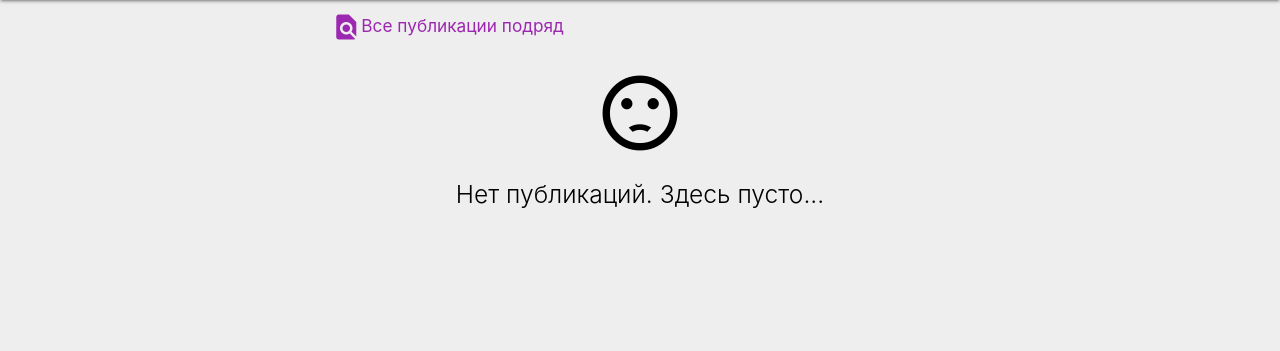
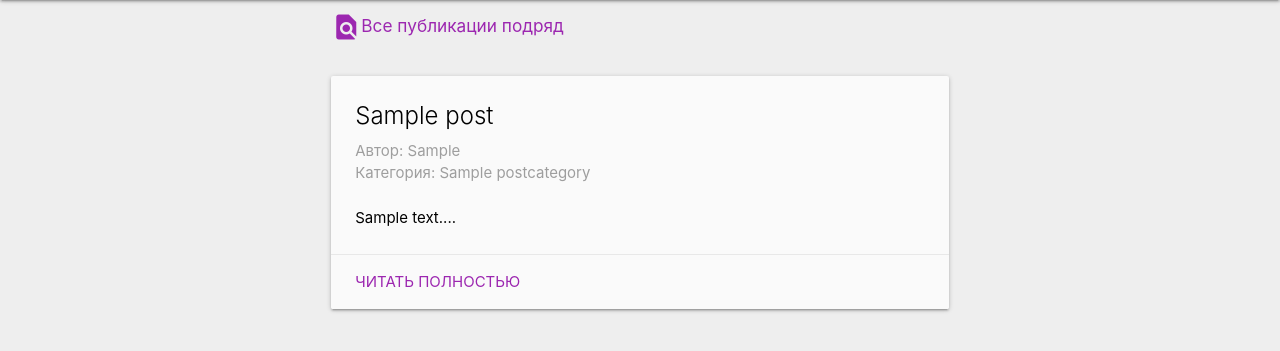
Before and after one commit to naliab/devIntFlaskProject, a Flask app: page / in a window 1280 px wide. Shown: the part 64-415 px from the top of the page. Run offline with Flask 3, Linux system fonts and the light colour scheme; tables that the repository leaves empty hold one stand-in row (values such as "Sample post").

Commit message:
Вывод постов на главной

```diff
--- a/app.py
+++ b/app.py
@@ -11,7 +11,7 @@ migrate = Migrate(app, db)
 
 @app.route('/')
 def home():
-    return render_template('home.html', title='Войти')
+    return render_template('home.html', posts=Post.query.all())
 
 
 if __name__ == '__main__':
--- a/database.py
+++ b/database.py
@@ -27,6 +27,8 @@ class Post(db.Model):
     category = db.Column(db.Integer, db.ForeignKey("postcategory.id"))
     author = db.Column(db.Integer, db.ForeignKey("profile.id"))
     body = db.Column(db.Text)
+    categoryParent = db.relationship('PostCategory', backref='children')
+    authorParent = db.relationship('Profile', backref='children')
 
 
 class MLData(db.Model):
--- a/templates/home.html
+++ b/templates/home.html
@@ -14,10 +14,31 @@
             </h6>
         </div>
     </div>
-    <div class="row">
-        <div class="col s12 m6 offset-m3 black-text center-align">
-            <i class="material-icons large">sentiment_dissatisfied</i>
-            <h5 class="light">Нет публикаций. Здесь пусто...</h5>
+    {% if posts|length > 0 %}
+        {% for post in posts %}
+            <div class="row">
+                <div class="col s12 m6 offset-m3">
+                    <div class="card grey lighten-5">
+                        <div class="card-content black-text">
+                            <span class="card-title">{{ post.title }}</span>
+                            <span class="grey-text">Автор: {{ post.authorParent.user }}</span><br/>
+                            <span class="grey-text">Категория: {{ post.categoryParent.title }}</span>
+                            <br/><br/>
+                            <p>{{ post.body[:250]|replace('\n', '<br>')|safe }}...</p>
+                        </div>
+                        <div class="card-action">
+                            <a class="purple-text">Читать полностью</a>
+                        </div>
+                    </div>
+                </div>
+            </div>
+        {% endfor %}
+    {% else %}
+        <div class="row">
+            <div class="col s12 m6 offset-m3 black-text center-align">
+                <i class="material-icons large">sentiment_dissatisfied</i>
+                <h5 class="light">Нет публикаций. Здесь пусто...</h5>
+            </div>
         </div>
-    </div>
+    {% endif %}
 {% endblock %}
```
Also changed, not shown: COMMANDS.MD (+8 -2 lines).
